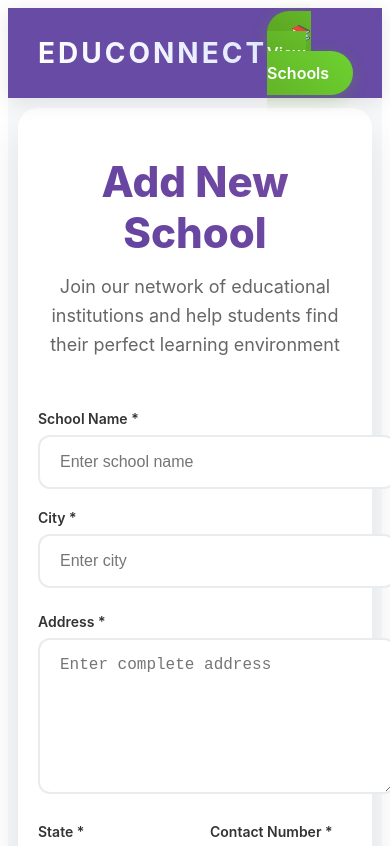
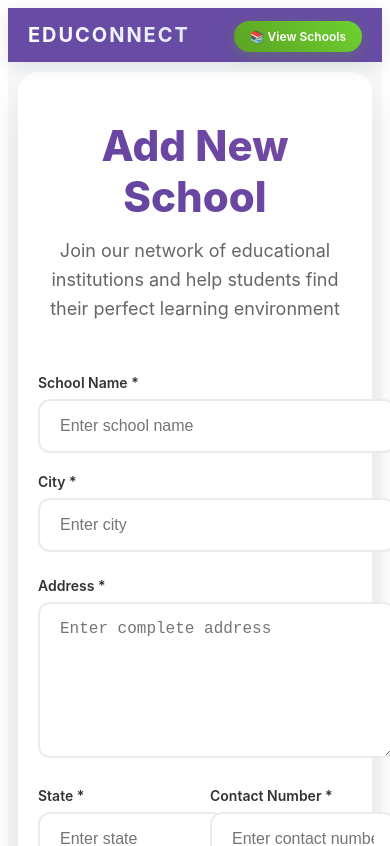
Before and after one commit to srinivaspuj/EduConnect, a Next.js app: page /addSchool in a window 390 px wide. Shown: the top 846 px of the page. Built offline with nearby package versions, Linux system fonts and the light colour scheme.

Commit message:
Fix mobile responsive header layout across all pages

```diff
--- a/pages/addSchool.jsx
+++ b/pages/addSchool.jsx
@@ -65,22 +65,25 @@ export default function AddSchool() {
         background: 'rgba(95, 66, 160, 0.95)',
         backdropFilter: 'blur(10px)',
         color: '#fff',
-        padding: '15px 30px',
+        padding: '15px 20px',
         display: 'flex',
         alignItems: 'center',
         justifyContent: 'space-between',
         boxShadow: '0 4px 20px rgba(0,0,0,0.1)',
         position: 'sticky',
         top: 0,
-        zIndex: 100
+        zIndex: 100,
+        flexWrap: 'wrap',
+        gap: '15px'
       }}>
         <div style={{
-          fontSize: '28px',
+          fontSize: 'clamp(20px, 5vw, 28px)',
           fontWeight: '700',
-          letterSpacing: '3px',
+          letterSpacing: 'clamp(1px, 0.5vw, 3px)',
           background: 'linear-gradient(45deg, #fff, #e0e7ff)',
           WebkitBackgroundClip: 'text',
-          WebkitTextFillColor: 'transparent'
+          WebkitTextFillColor: 'transparent',
+          minWidth: 'fit-content'
         }}>
           EDUCONNECT
         </div>
@@ -88,12 +91,14 @@ export default function AddSchool() {
           <a href="/showSchools" style={{
             background: 'linear-gradient(45deg, #5ca223, #6dd230)',
             color: '#fff',
-            padding: '12px 24px',
+            padding: 'clamp(8px, 2vw, 12px) clamp(16px, 4vw, 24px)',
             borderRadius: '25px',
             textDecoration: 'none',
             fontWeight: '600',
+            fontSize: 'clamp(12px, 3vw, 16px)',
             transition: 'all 0.3s ease',
-            boxShadow: '0 4px 15px rgba(92, 162, 35, 0.3)'
+            boxShadow: '0 4px 15px rgba(92, 162, 35, 0.3)',
+            whiteSpace: 'nowrap'
           }}
           onMouseEnter={(e) => {
             e.target.style.transform = 'translateY(-2px)';
--- a/pages/index.js
+++ b/pages/index.js
@@ -13,16 +13,16 @@ export default function Home() {
         background: 'rgba(95, 66, 160, 0.95)',
         backdropFilter: 'blur(10px)',
         color: '#fff',
-        padding: '15px 30px',
+        padding: '15px 20px',
         display: 'flex',
         alignItems: 'center',
         justifyContent: 'center',
         boxShadow: '0 4px 20px rgba(0,0,0,0.1)'
       }}>
         <div style={{
-          fontSize: '28px',
+          fontSize: 'clamp(20px, 5vw, 28px)',
           fontWeight: '700',
-          letterSpacing: '3px',
+          letterSpacing: 'clamp(1px, 0.5vw, 3px)',
           background: 'linear-gradient(45deg, #fff, #e0e7ff)',
           WebkitBackgroundClip: 'text',
           WebkitTextFillColor: 'transparent'
```
Also changed, not shown: pages/showSchools.jsx (+12 -7 lines).
